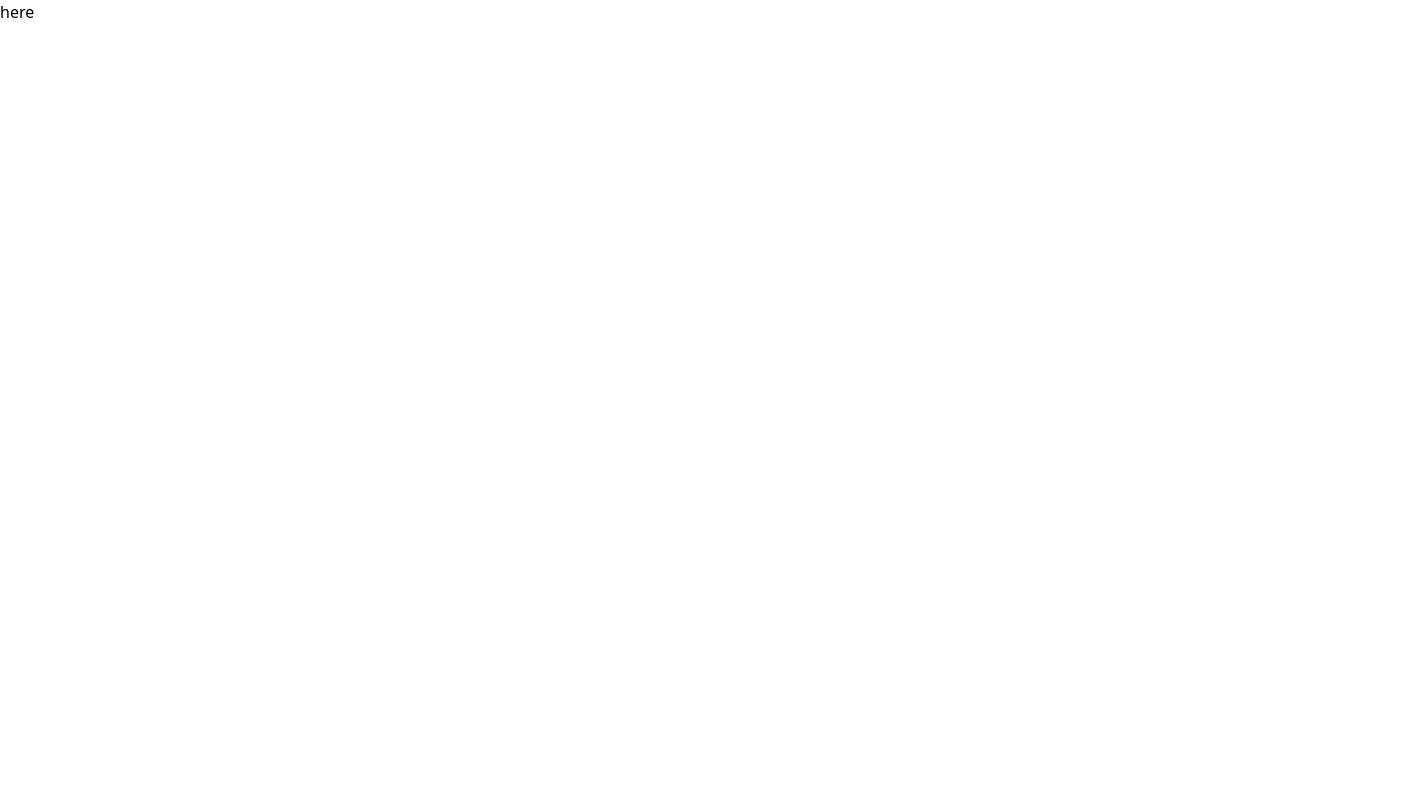
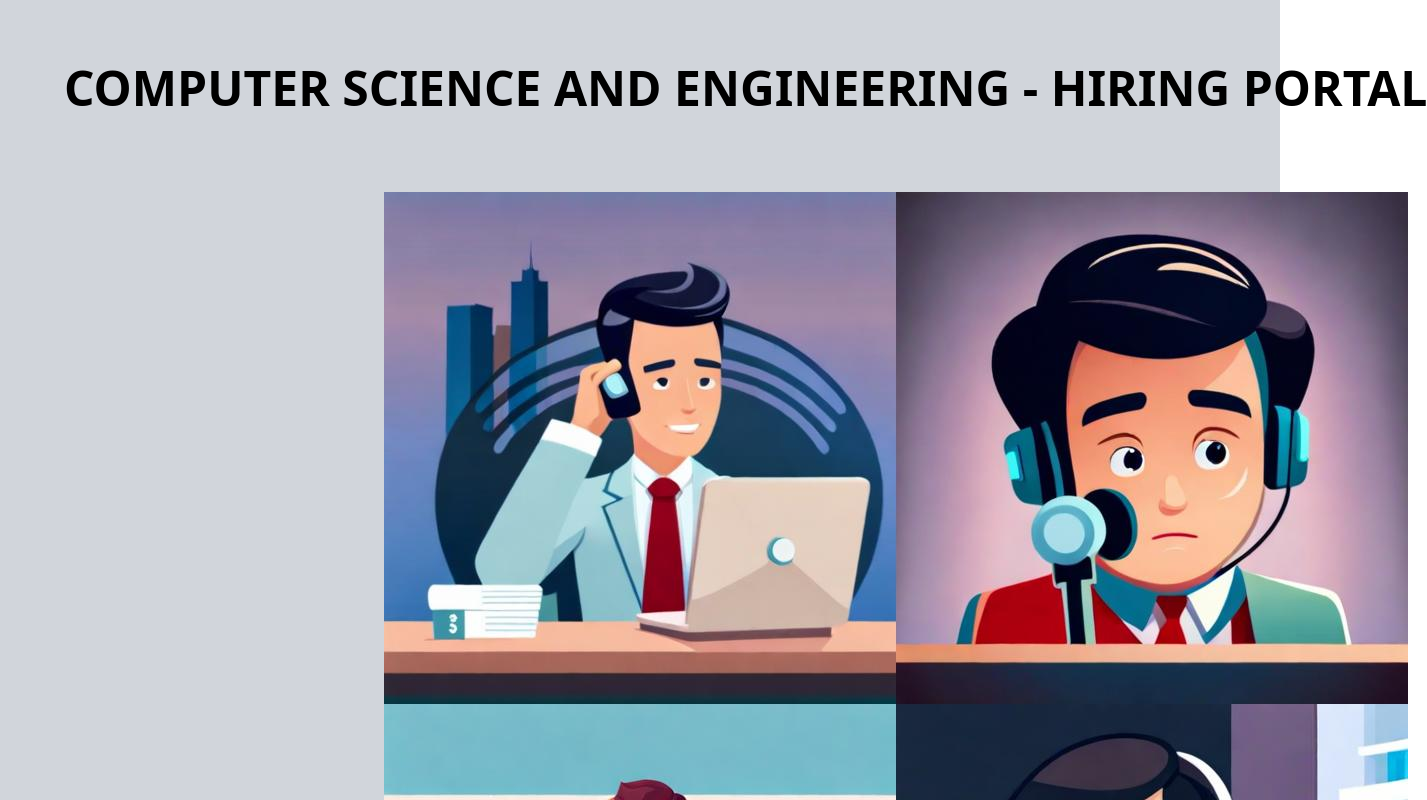
Before and after one commit to yashsharma127/hiring-portal, a React (Create React App) app in the folder hiring-front/: page / in a window 1280 px wide. Shown: the top 800 px of the page, 1427 px wide, since content can reach past the window. Built offline with nearby package versions, Linux system fonts and the light colour scheme.

Commit message:
added basic front

```diff
--- a/hiring-front/src/App.js
+++ b/hiring-front/src/App.js
@@ -1,9 +1,18 @@
+import coverimg from "./images/cover.jpg"
 
 const App = () => {
   return (
-    <div className="App">
-      here
-    </div>
+    <div className=" gap-8 bg-gray-300 min-h-screen p-16">
+    <nobr><h1 className="text-5xl text-center  font-bold ">COMPUTER SCIENCE AND ENGINEERING - HIRING PORTAL</h1></nobr>
+      <div>
+        <img className="pt-20 ml-80" src={coverimg} alt="Image not found"/>
+      </div>
+      <div className="grid grid-rows gap-8 min-h-screen pt-28 p-16">
+
+
+      </div>
+
+  </div>
   );
 }
 
```
Also changed, not shown: hiring-front/src/components/Emp.js (added), hiring-front/src/components/Footer.js (added), hiring-front/src/components/Navbar.js (added), hiring-front/src/images/cover.jpg (added).
